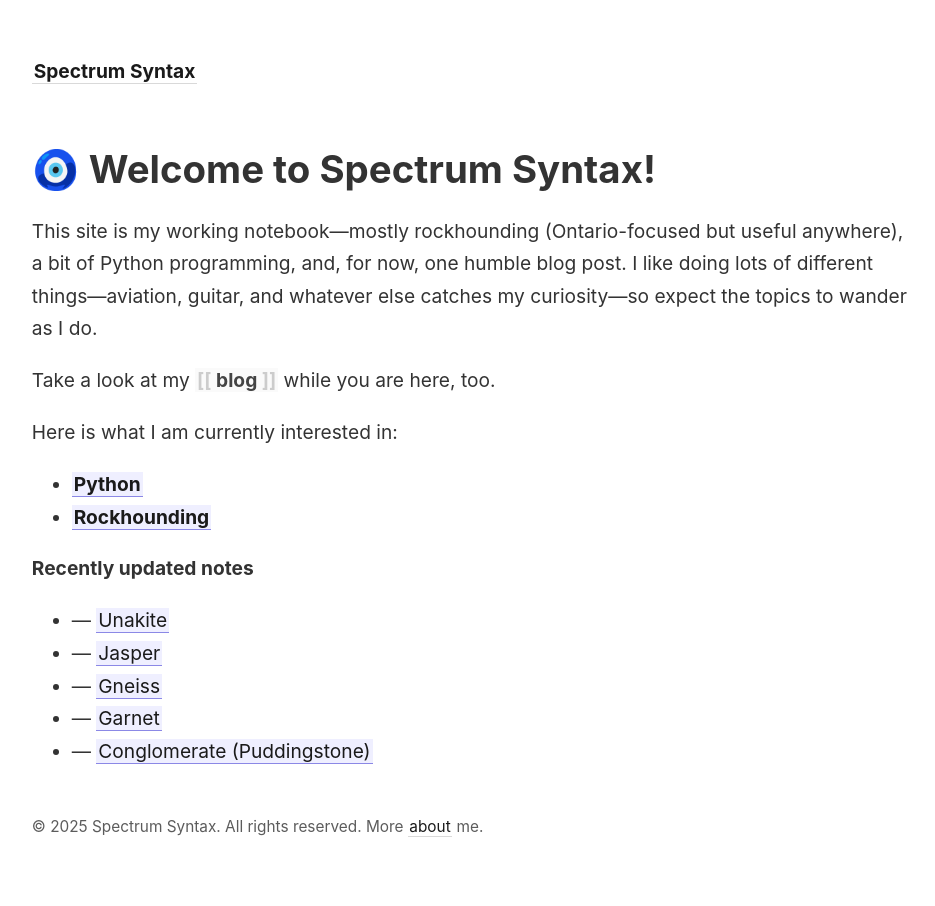
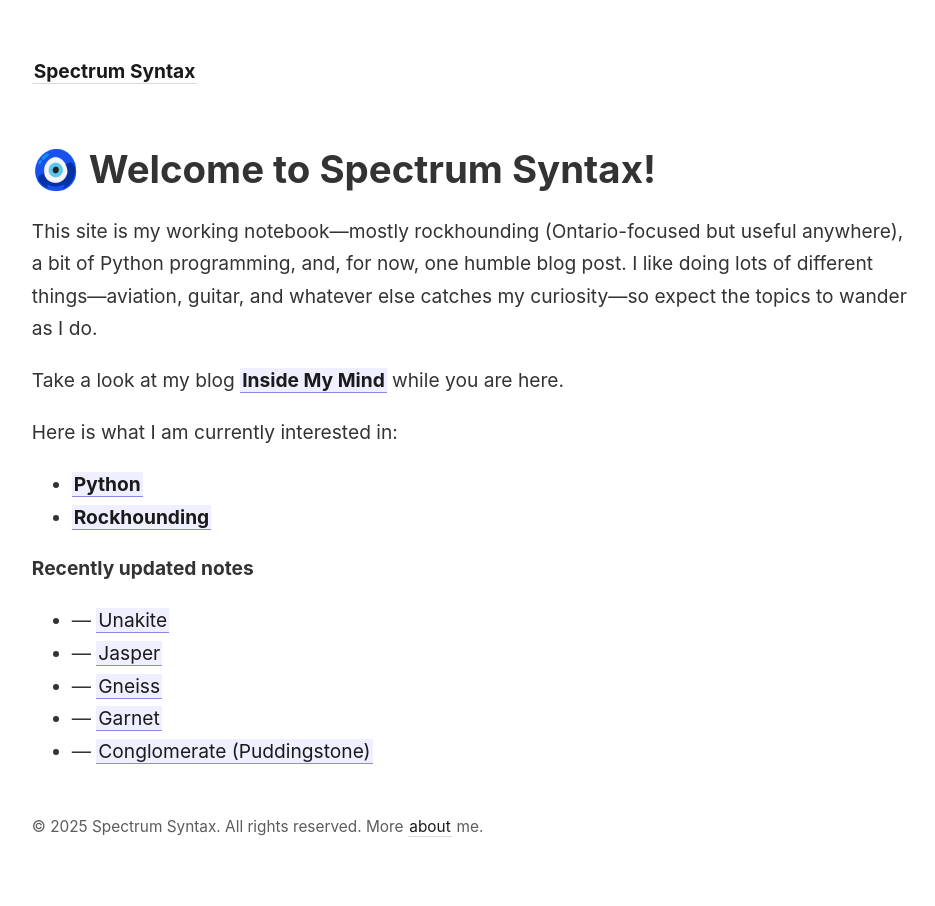
Before and after one commit to Chantal13/Spectrum-Syntax, a Jekyll site: the page built from _pages/index.md, in a window 1280 px wide. Shown: the whole page, without its empty margins (45-980 px from the left). Built offline with Jekyll 4.4.1, drawn with Linux system fonts in a browser that asks for light colours.

Commit message:
Update content

```diff
--- a/_pages/index.md
+++ b/_pages/index.md
@@ -9,7 +9,7 @@ permalink: /
 
 This site is my working notebook—mostly rockhounding (Ontario-focused but useful anywhere), a bit of Python programming, and, for now, one humble blog post. I like doing lots of different things—aviation, guitar, and whatever else catches my curiosity—so expect the topics to wander as I do.
 
-Take a look at my <span style="font-weight: bold">[[blog]]</span> while you are here, too.
+Take a look at my blog <span style="font-weight: bold">[[Inside My Mind]]</span> while you are here.
 
 Here is what I am currently interested in:
   <ul>
```
